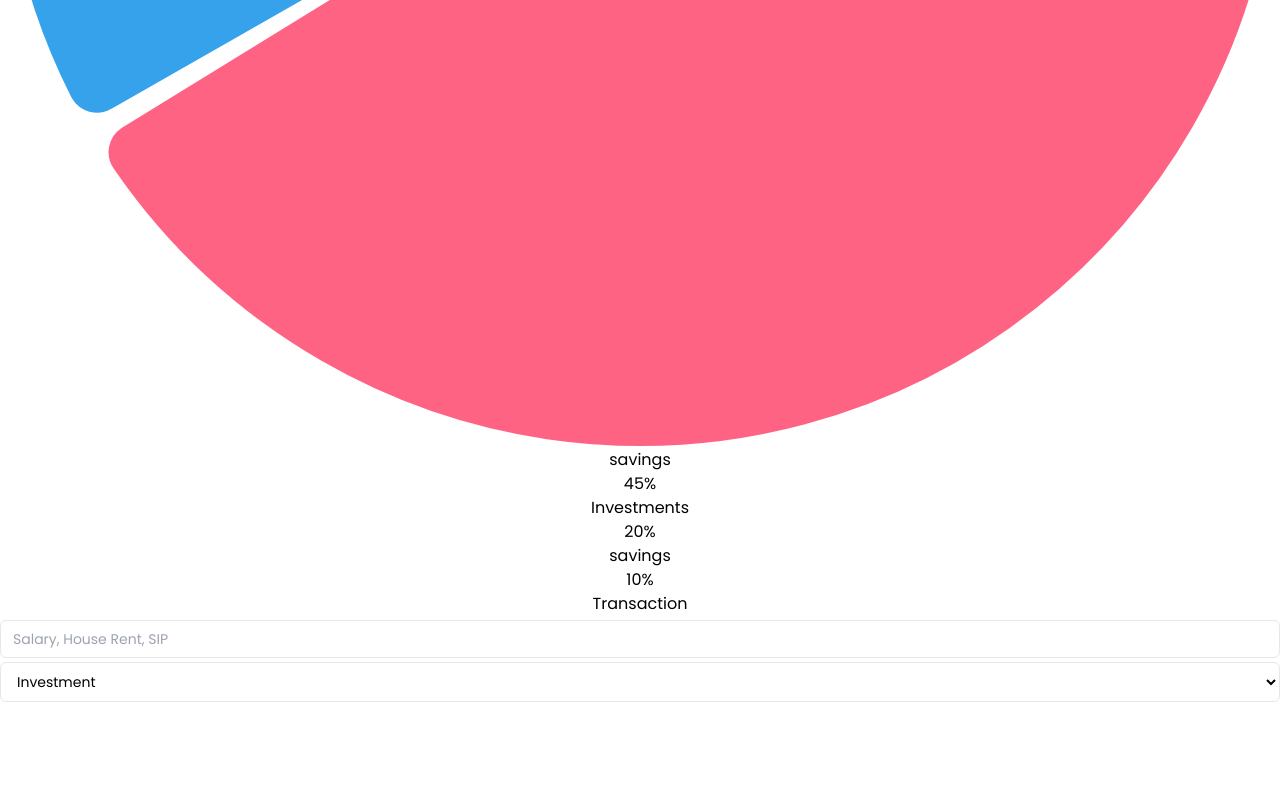
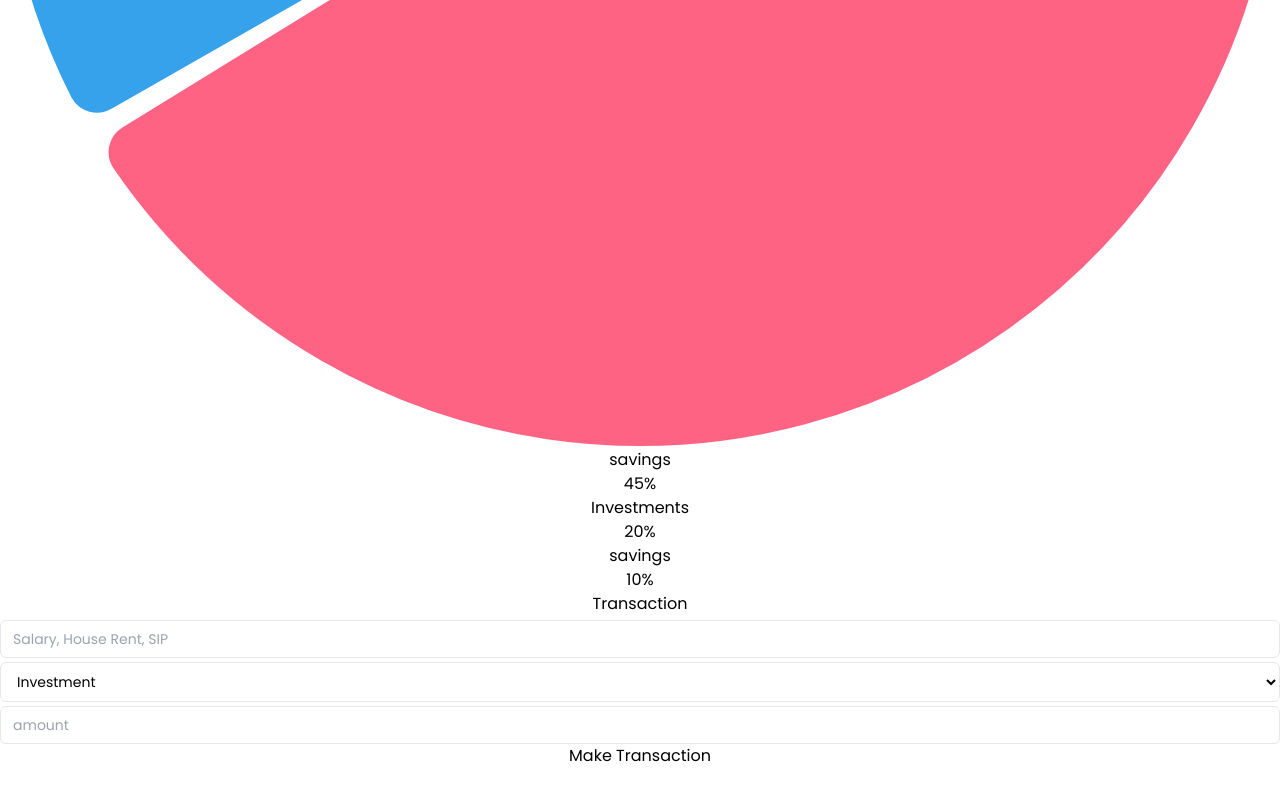
Before and after one commit to himarnoel/expense-tracker, a React (Vite) app: page / in a window 1280 px wide. Shown: the part 920-1720 px from the top of the page. Before the commit the page ends 1686 px from the top, so only its background shows below. Built offline with nearby package versions, Linux system fonts and the light colour scheme.

Commit message:
added react form hook

```diff
--- a/package.json
+++ b/package.json
@@ -14,7 +14,8 @@
     "chart.js": "^4.3.0",
     "react": "^18.2.0",
     "react-chartjs-2": "^5.2.0",
-    "react-dom": "^18.2.0"
+    "react-dom": "^18.2.0",
+    "react-hook-form": "^7.44.3"
   },
   "devDependencies": {
     "@types/react": "^18.0.37",
--- a/src/Components/Form.tsx
+++ b/src/Components/Form.tsx
@@ -19,13 +19,22 @@ const Form: FC<FormProps> = () => {
                 <option value="Investment" defaultValue="Investment">
                   Investment
                 </option>
-                <option value="Investment">
-                  Expense
-                </option>{" "}
-                <option value="Investment">
-                  Savings
-                </option>
+                <option value="Expense">Expense</option>{" "}
+                <option value="Savings">Savings</option>
               </select>
+              <div className="input-group">
+                {" "}
+                <input
+                  type="text"
+                  placeholder="amount"
+                  className="form-input"
+                />
+              </div>
+              <div className="submit-btn">
+                <button className="border py-2 text-white bg-indigo-500 w-full">
+                  Make Transaction
+                </button>
+              </div>
             </div>
           </div>
         </form>
--- a/src/Components/LabelComponents.tsx
+++ b/src/Components/LabelComponents.tsx
@@ -8,7 +8,7 @@ interface LabelComponentsProps {
 const LabelComponents: FC<LabelComponentsProps> = ({ data }) => {
   if (!data) return <div></div>;
   return (
-    <div className="labels flex justify-between">
+    <div className="labels flex justify-between mt-2">
       <div className="flex gap-2">
         <div
           className={`w-2 h-3 rounded py-3 ${
--- a/src/Components/Labels.tsx
+++ b/src/Components/Labels.tsx
@@ -11,7 +11,7 @@ const Labels: FC = () => {
     },
     {
       type: "Investments",
-      color: "#f9c74f",
+      color: "#9d4eddf",
       percent: 20,
     },
     {
```
Also changed, not shown: 1 other file (tests, documents, lock files or other folders).
